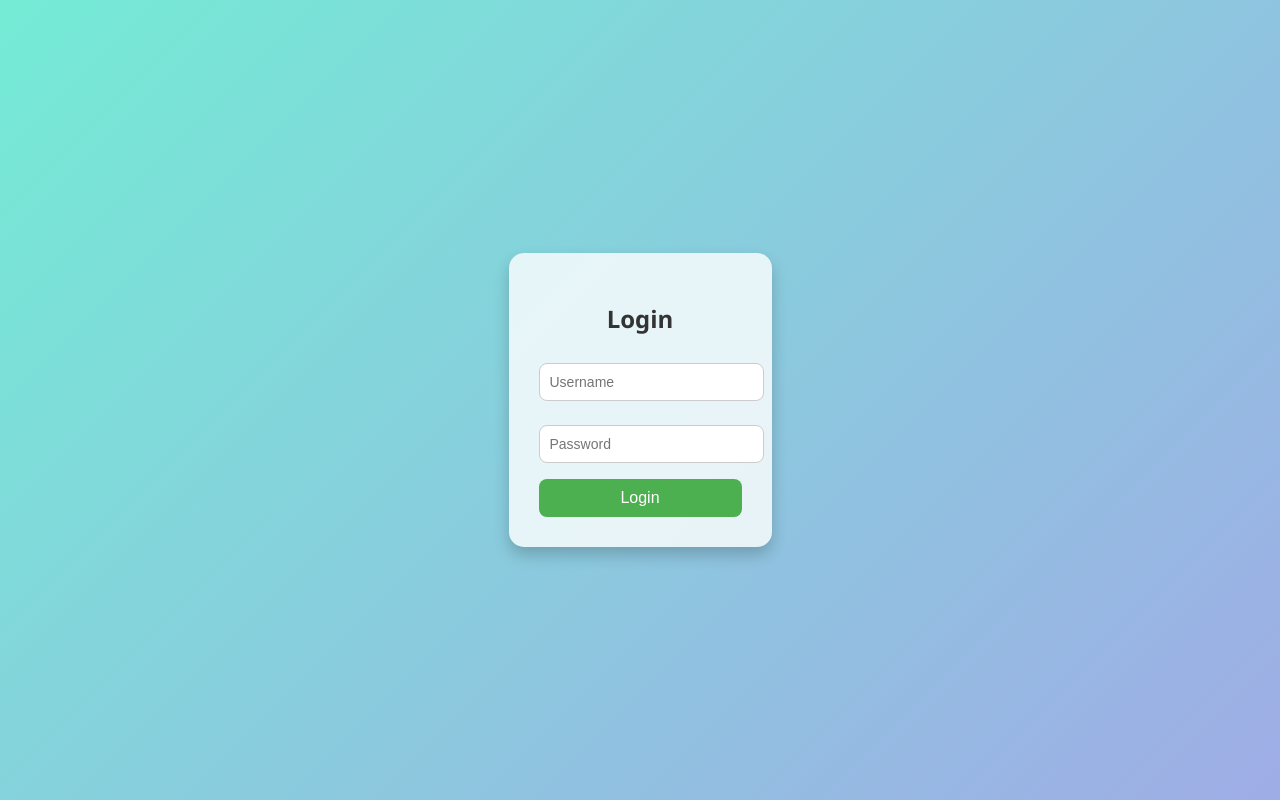
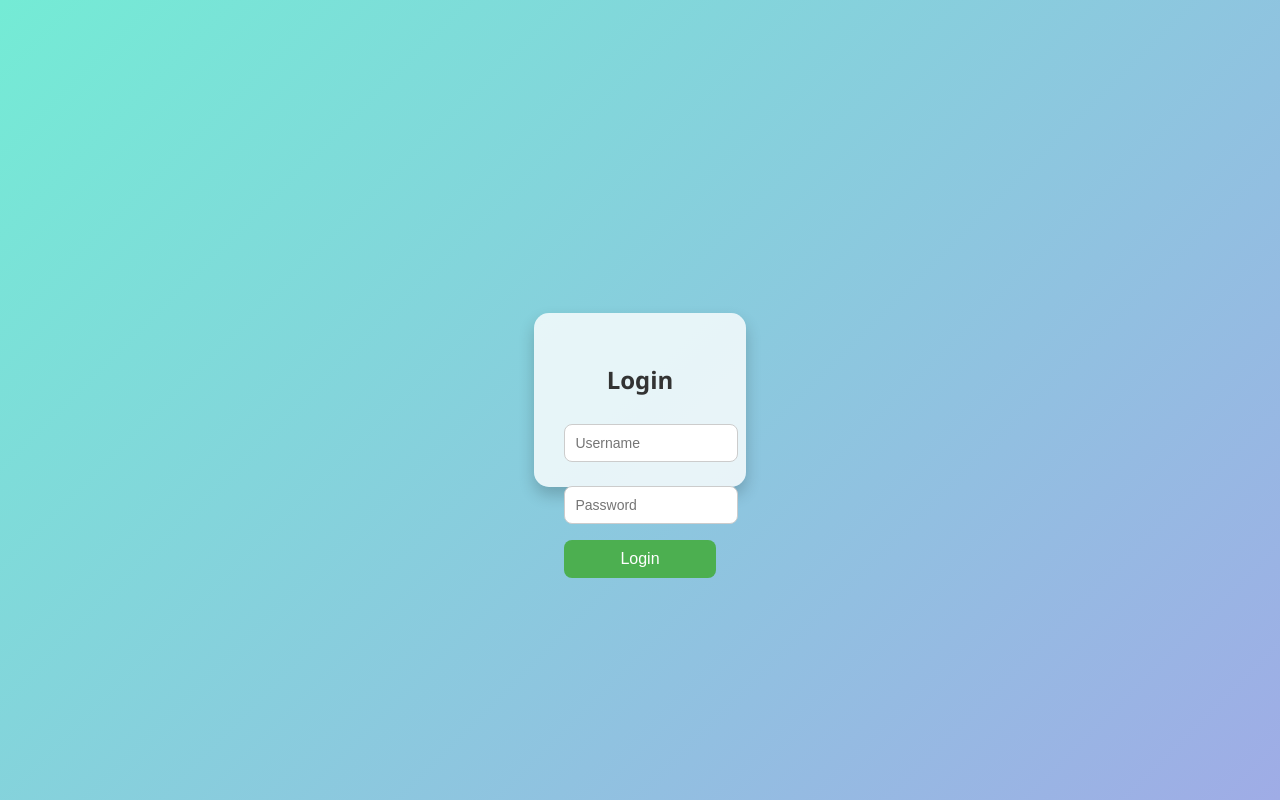
Before and after one commit to GideonSC/james, a plain HTML site: page james/index.html in a window 1280 px wide. Drawn offline with Linux system fonts and the light colour scheme.

Commit message:
Update index.html

```diff
--- a/james/index.html
+++ b/james/index.html
@@ -18,7 +18,8 @@
       padding: 30px;
       border-radius: 15px;
       box-shadow: 0 8px 16px rgba(0,0,0,0.2);
-
+      height: 3cm;
+      width:4cm;
 
       text-align: center;
     }
```
